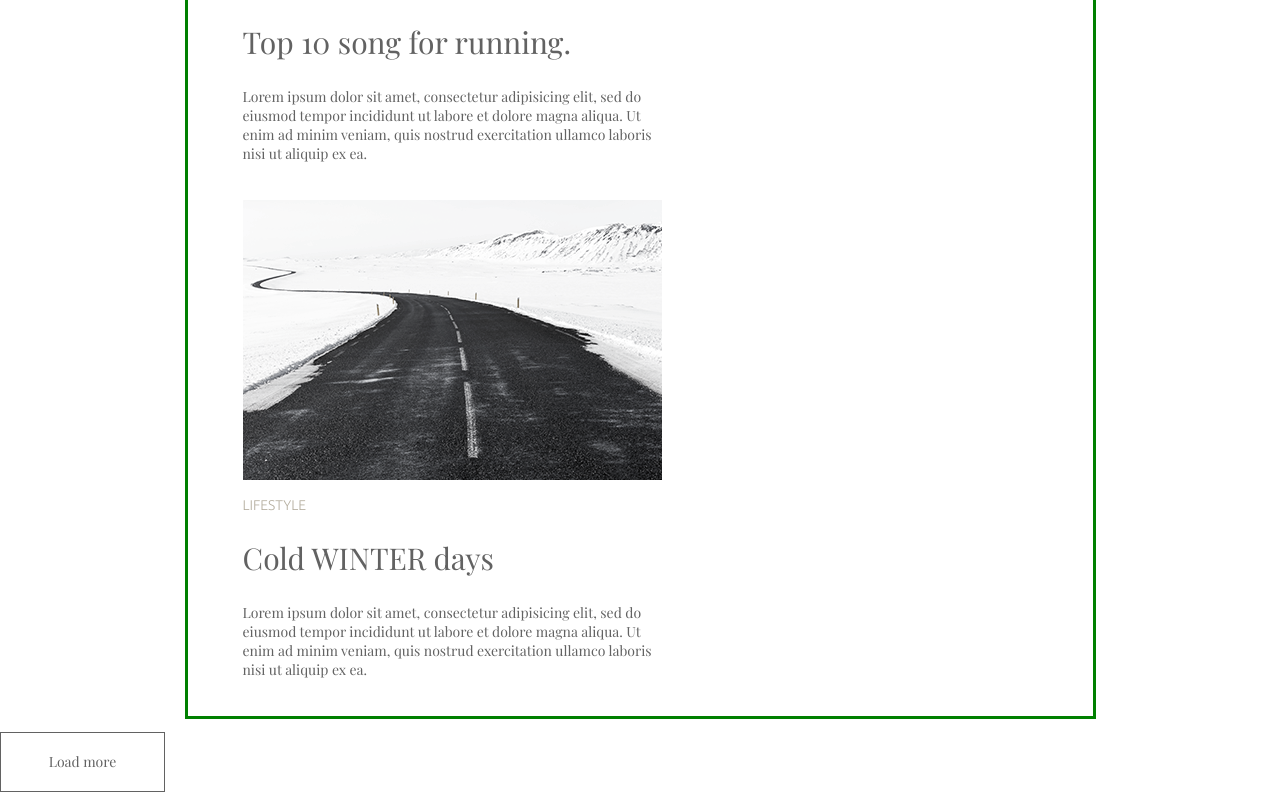
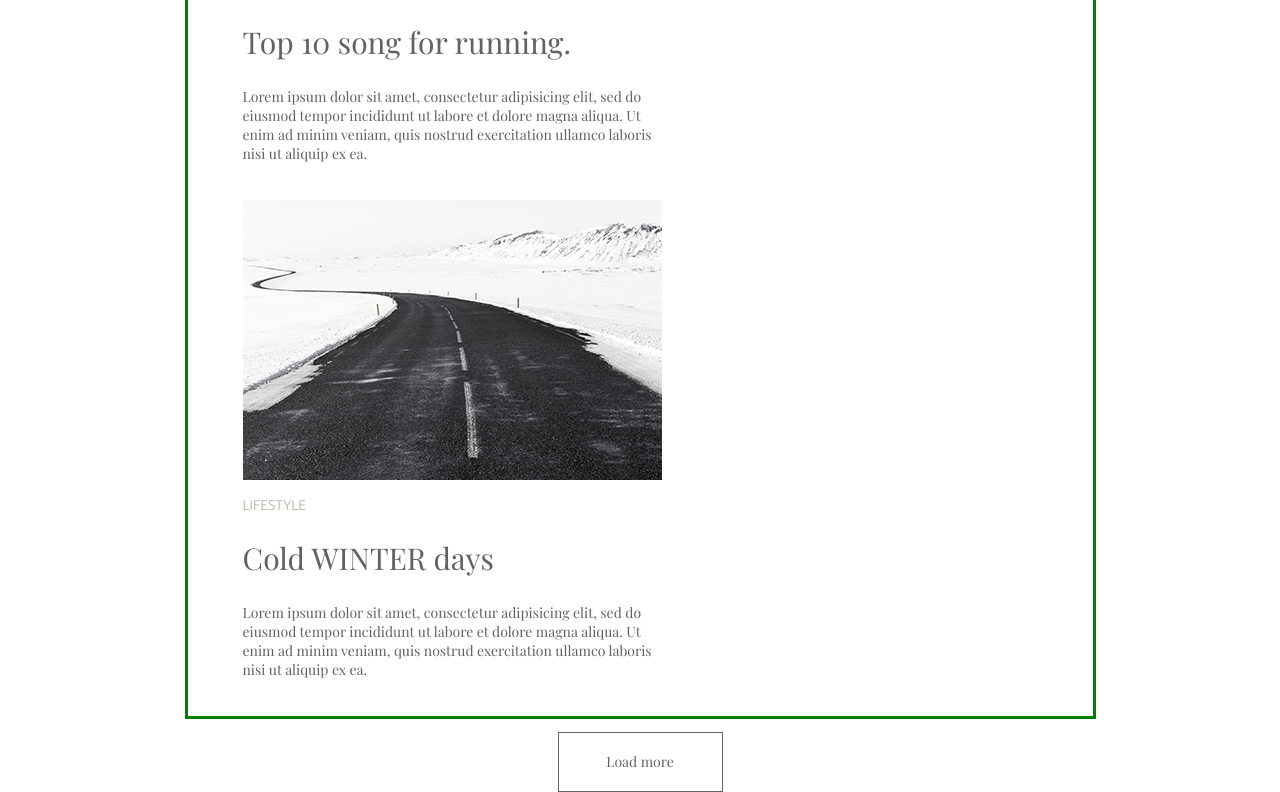
Before and after one commit to ecs-speedwagon/photo-website, a plain HTML site: page index.html in a window 1280 px wide. Shown: the part 2486-3278 px from the top of the page. Drawn offline with nearby package versions, Linux system fonts and the light colour scheme; a web font is replaced by a local one.

Commit message:
fixed-button

```diff
--- a/css/style.css
+++ b/css/style.css
@@ -62,8 +62,10 @@ li{
     line-height: 19px;
     text-align: center;
     color: var(--second-color);
-    border: 1px solid #626262;
+    border: 1px solid var(--second-color);
     background-color: white;
     width: 165px;
     height: 60px;
+    display: block;
+    margin: 0 auto;
 }
```
